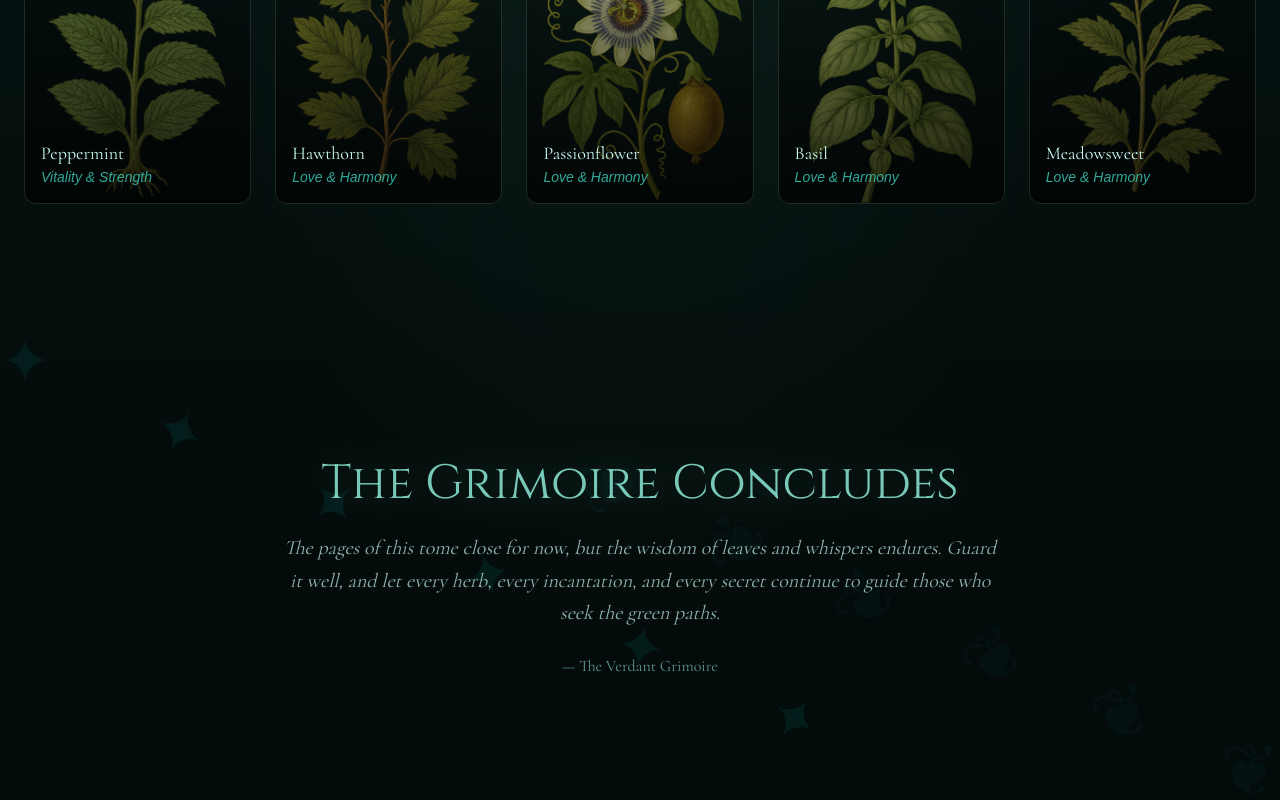
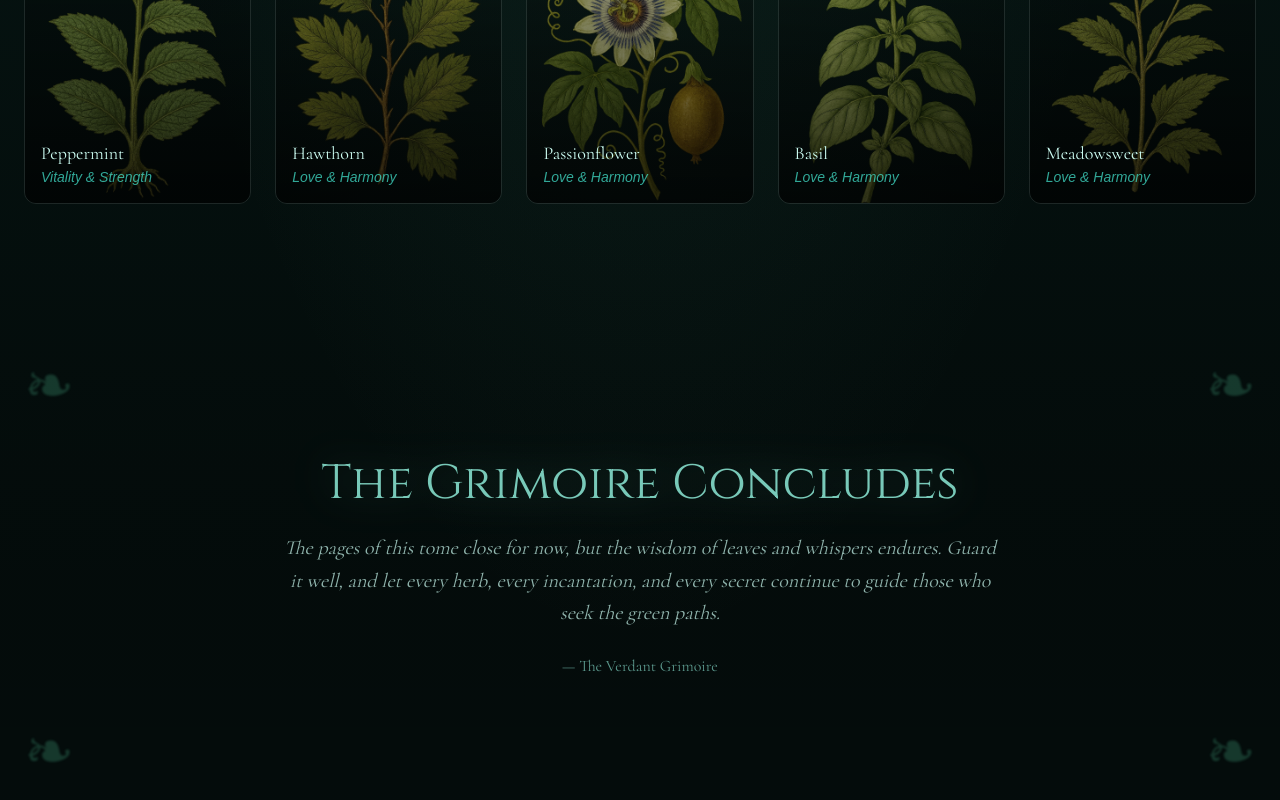
Before and after one commit to sunnycc17/botany, a Next.js app: page / in a window 1280 px wide. Shown: the part 2974-3774 px from the top of the page. Built offline with nearby package versions, Linux system fonts and the light colour scheme.

Commit message:
updated footer decor

```diff
--- a/app/page.tsx
+++ b/app/page.tsx
@@ -84,30 +84,17 @@ export default function Home() {
           <section className="relative w-full py-32 overflow-hidden ">
             {/* Arcane symbols along the edges */}
             <div className="absolute inset-0 pointer-events-none">
-              {[...Array(6)].map((_, i) => (
+              {[
+                "top-6 left-6",
+                "top-6 right-6",
+                "bottom-6 left-6",
+                "bottom-6 right-6",
+              ].map((pos, i) => (
                 <div
                   key={i}
-                  className="absolute text-teal-800/20 text-4xl md:text-6xl select-none"
-                  style={{
-                    top: `${i * 15}%`,
-                    left: `${i * 12}%`,
-                    transform: `rotate(${i * 25}deg)`,
-                  }}
+                  className={`absolute ${pos} text-6xl text-emerald-300/20 blur-[1px]`}
                 >
-                  ✦
-                </div>
-              ))}
-              {[...Array(6)].map((_, i) => (
-                <div
-                  key={i + 10}
-                  className="absolute text-teal-900/10 text-5xl md:text-7xl select-none"
-                  style={{
-                    bottom: `${i * 12}%`,
-                    right: `${i * 10}%`,
-                    transform: `rotate(${i * -20}deg)`,
-                  }}
-                >
-                  ❦
+                  ❧
                 </div>
               ))}
             </div>
```
